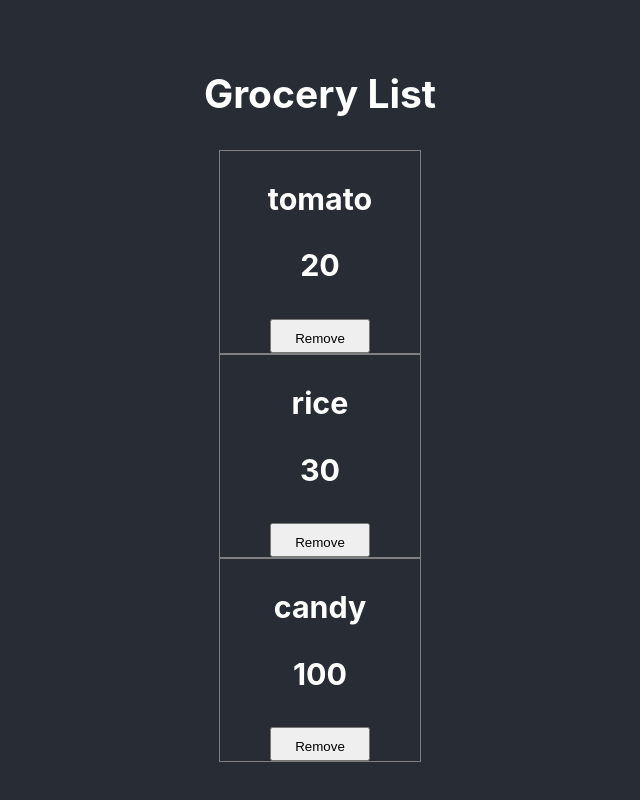
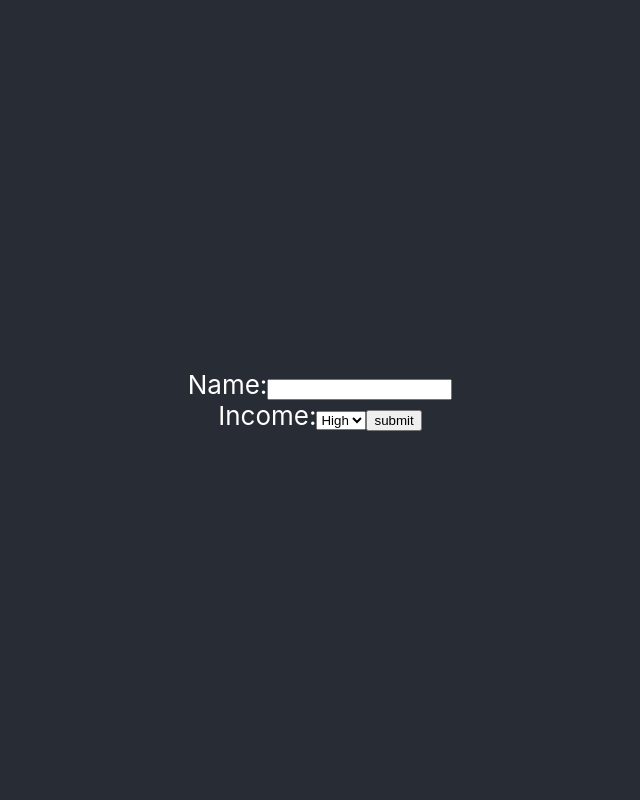
Before and after one commit to mikegoodstadt/udemy-react-hooks-course, a React (Create React App) app: page / in a window 1280 px wide. Shown: the whole page, without its empty margins (320-960 px from the left). Built offline with nearby package versions, Linux system fonts and the light colour scheme.

Commit message:
Solution; req preventDefault

```diff
--- a/src/App.js
+++ b/src/App.js
@@ -1,50 +1,41 @@
-import React, { useState } from 'react';
+import React, {useState} from 'react';
 import './App.scss';
-import Item from './components/item';
-import useList from './hooks/useList';
-
-const initList = [
-  { name: 'tomato', calorie: 20 },
-  { name: 'rice', calorie: 30 },
-  { name: 'candy', calorie: 100 },
-];
 
 function App() {
-  const items = useList(initList);
-  const [editable, setEditable] = useState(false);
+  const [name, setName] = useState("");
+  const [income, setIncome] = useState("");
 
-  function removeItemHandle(e) {
-    items.removeItem(e.target.name);
+  function handleNameChange(e) {
+    setName(e.target.value);
   }
 
-  function makeEditableHandle() {
-    setEditable(true);
+  function handleIncomeChange(e) {
+    setIncome(e.target.value);
   }
 
-  function keyPressHandle(e, i) {
-    if (e.key === 'Enter') {
-      setEditable(!editable);
-      items.saveItem(i, e.target.value)
-    }
+  function onSubmitHandle(e) {
+    //e.preventDefault();
+    console.log('State =', name, income);
   }
 
   return (
     <div className='App'>
       <header className='App-header'>
-        <h2>Grocery List</h2>
-        {items.list.map((v, i) => {
-          return (
-            <Item
-              key={`${i}${v.name}${v.calorie}`}
-              item={v}
-              onClick={removeItemHandle}
-              editable={editable}
-              onDoubleClick={makeEditableHandle}
-              onKeyPress={keyPressHandle}
-              index={i}
-            ></Item>
-          );
-        })}
+        <form onSubmit={onSubmitHandle}>
+          <div>
+            <span>Name:</span>
+            <input value={name} type="text" onChange={handleNameChange}></input>
+          </div>
+          <div>
+            <span>Income:</span>
+            <select value={income} onChange={handleIncomeChange}>
+              <option value="high">High</option>
+              <option value="mid">Mid</option>
+              <option value="low">Low</option>
+            </select>
+            <input type="submit" value="submit"></input>
+          </div>
+        </form>
       </header>
     </div>
   );
--- a/src/components/item.css
+++ /dev/null
@@ -1,4 +0,0 @@
-.item-style {
-  border: 1px solid grey;
-  min-width: 200px;
-}
--- a/src/components/item.js
+++ /dev/null
@@ -1,28 +0,0 @@
-import React from 'react';
-import './item.css';
-
-function Item(props) {
-  return (
-    <div className='item-style'>
-      {props.editable ? (
-        <input
-          type='text'
-          onKeyPress={(e) => props.onKeyPress(e, props.index)}
-          defaultValue={props.item.name}
-        ></input>
-      ) : (
-        <h3 onDoubleClick={props.onDoubleClick}>{props.item.name}</h3>
-      )}
-      <h3>{props.item.calorie}</h3>
-      <button
-        name={props.item.name}
-        onClick={props.onClick}
-        className='remove-button'
-      >
-        Remove
-      </button>
-    </div>
-  );
-}
-
-export default Item;
--- a/src/hooks/useList.js
+++ /dev/null
@@ -1,20 +0,0 @@
-import { useState } from 'react';
-
-function useList(init) {
-  const [list, setList] = useState(init);
-
-  return {
-    list,
-    removeItem(item) {
-      const filteredList = list.filter((v) => v.name !== item);
-      setList(filteredList);
-    },
-    saveItem(index, newVal) {
-      setList(
-        list.map((item, k) => (k === index ? { ...item, name: newVal } : item))
-      );
-    },
-  };
-}
-
-export default useList;
```
